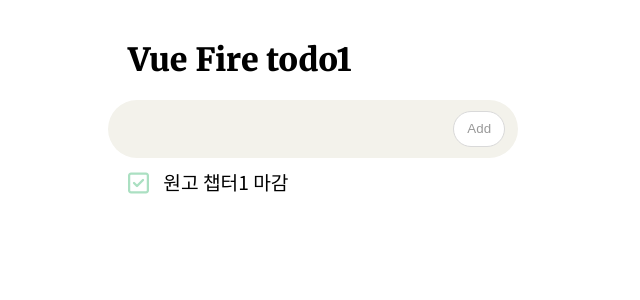
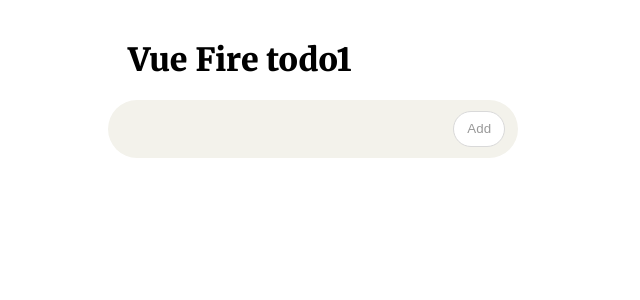
Before and after one commit to sehee-bang/my-todo1, a Vue app: page / in a window 1280 px wide. Shown: the top 300 px of the page, without its empty margins (0-640 px from the left). Built offline with nearby package versions, Linux system fonts and the light colour scheme.

Commit message:
1. 할일 목록 리스팅

```diff
--- a/src/components/TodoMain.vue
+++ b/src/components/TodoMain.vue
@@ -8,10 +8,9 @@
           <button class="btn add">Add</button>
         </div>
         <ul class="list">
-          <li>
+          <li v-for="todo in todos" :key="todo.text">
             <i class="far fa-check-square"></i>
-            <span>
-              원고 챕터1 마감
+            <span>{{ todo.text }}
               <b>
                 <a href="">Edit</a>
                 <a href="">Del</a>
@@ -26,11 +25,14 @@
 
 <script>
 export default {
-    todos:[
+    props: ['todos'],
+    data(){
+        todos:[
         {text: '공부하기', state: 'yet'},
         {text: '운동하기', state: 'done'},
         {text: '글쓰기', state: 'done'},
       ]
+    }
 }
 </script>
 
```
